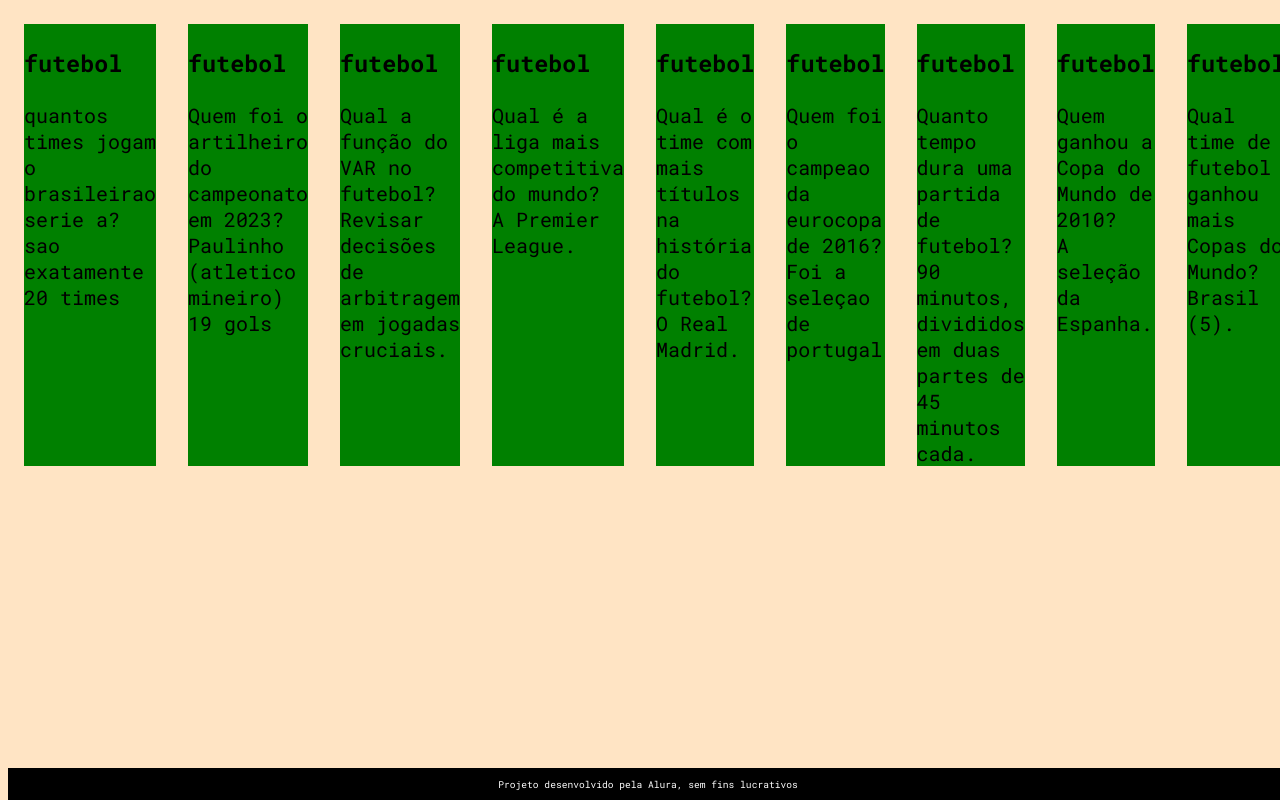
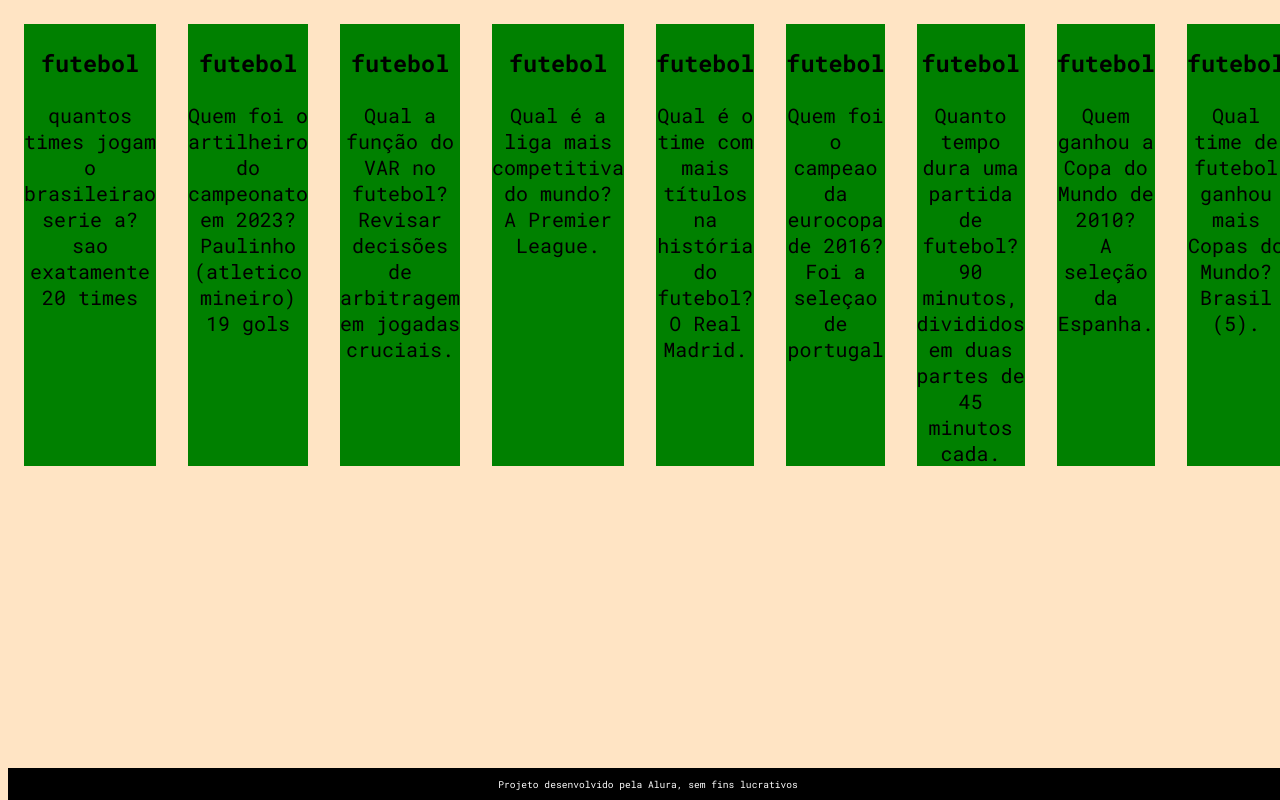
Before and after one commit to enrique041008/flahcards, a plain HTML site: page index.html in a window 1280 px wide. Drawn offline with Linux system fonts and the light colour scheme.

Commit message:
adicionei comandos

```diff
--- a/assets/style.css
+++ b/assets/style.css
@@ -5,8 +5,15 @@
 .cartao {
     margin: 1rem 1rem;
     background-color: green;
+height: 20 rem;
+flex-grow: 1;
+flex-basis: calc(33% -6rem);
 }
 
+.cartao__conteudo{
+    text-align: center;
+    height: 100%;
+}
 body {
     background-color: bisque;
     font-family: Roboto Mono;
```
